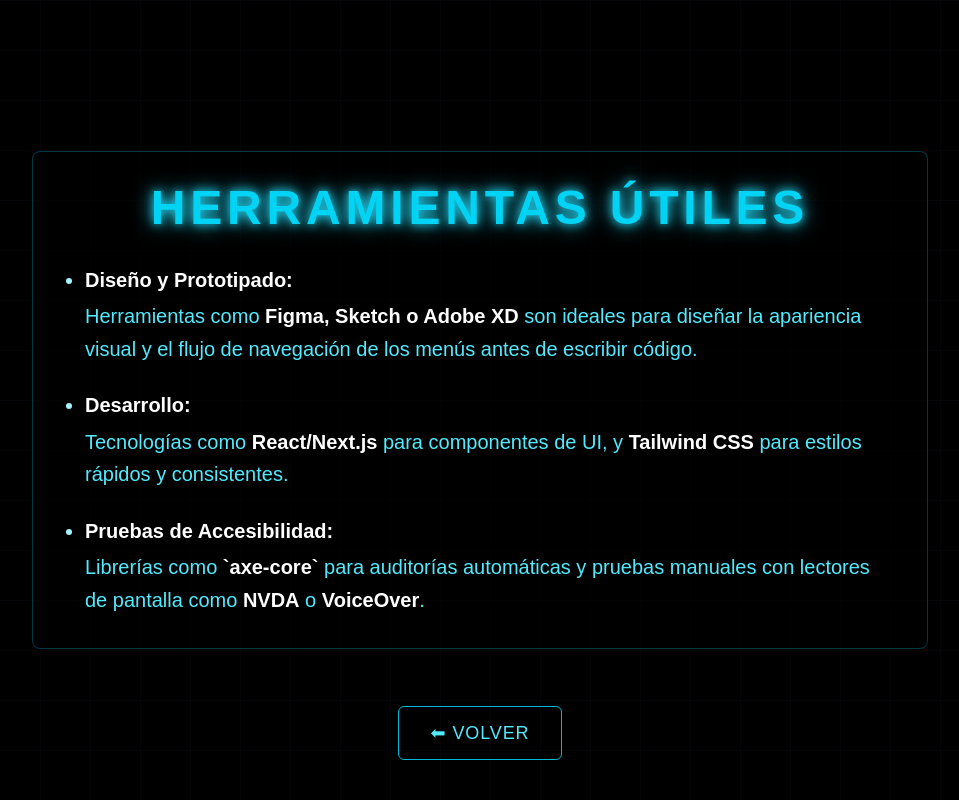
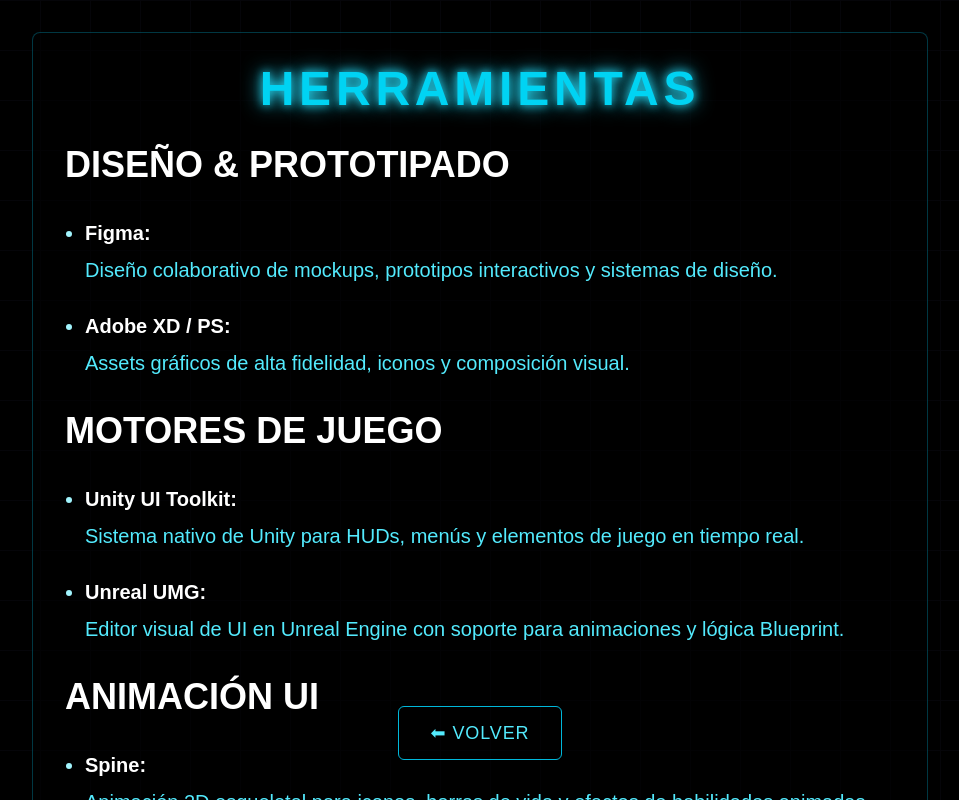
Before and after one commit to Santiago25-lab/VideoGameInterface, a Next.js app in the folder videogameinterface/: page / in a window 1280 px wide. Both pictures are taken after a click on the button "HERRAMIENTAS". Shown: the top 800 px of the page, without its empty margins (160-1119 px from the left). Built offline with nearby package versions, Linux system fonts and the light colour scheme.

Commit message:
subo contenido herramientas

```diff
--- a/videogameinterface/app/components/herramientas.tsx
+++ b/videogameinterface/app/components/herramientas.tsx
@@ -6,27 +6,59 @@
 
 export default function HerramientasScreen({ onBack }: HerramientasScreenProps) {
     return (
-        <InfoPageSkeleton title="Herramientas Útiles" onBack={onBack}>
+        <InfoPageSkeleton title="HERRAMIENTAS" onBack={onBack}>
+            <div className="space-y-8">
+                <h2 className="text-3xl font-bold uppercase text-white md:text-4xl">Diseño & Prototipado</h2>
                 <ul className="list-disc space-y-6 pl-5">
                     <li>
-                    <strong className="text-white">Diseño y Prototipado:</strong>
+                        <strong className="text-white">Figma:</strong>
                         <p className="mt-1 text-cyan-300">
-                        Herramientas como <strong className="text-white">Figma, Sketch o Adobe XD</strong> son ideales para diseñar la apariencia visual y el flujo de navegación de los menús antes de escribir código.
+                            Diseño colaborativo de mockups, prototipos interactivos y sistemas de diseño.
                         </p>
                     </li>
                     <li>
-                    <strong className="text-white">Desarrollo:</strong>
+                        <strong className="text-white">Adobe XD / PS:</strong>
                         <p className="mt-1 text-cyan-300">
-                        Tecnologías como <strong className="text-white">React/Next.js</strong> para componentes de UI, y <strong className="text-white">Tailwind CSS</strong> para estilos rápidos y consistentes.
+                            Assets gráficos de alta fidelidad, iconos y composición visual.
+                        </p>
+                    </li>
+                </ul>
+
+                <h2 className="text-3xl font-bold uppercase text-white md:text-4xl">Motores de Juego</h2>
+                <ul className="list-disc space-y-6 pl-5">
+                    <li>
+                        <strong className="text-white">Unity UI Toolkit:</strong>
+                        <p className="mt-1 text-cyan-300">
+                            Sistema nativo de Unity para HUDs, menús y elementos de juego en tiempo real.
                         </p>
                     </li>
                     <li>
-                    <strong className="text-white">Pruebas de Accesibilidad:</strong>
+                        <strong className="text-white">Unreal UMG:</strong>
                         <p className="mt-1 text-cyan-300">
-                        Librerías como <strong className="text-white">`axe-core`</strong> para auditorías automáticas y pruebas manuales con lectores de pantalla como <strong className="text-white">NVDA</strong> o <strong className="text-white">VoiceOver</strong>.
+                            Editor visual de UI en Unreal Engine con soporte para animaciones y lógica Blueprint.
                         </p>
                     </li>
                 </ul>
+
+                <h2 className="text-3xl font-bold uppercase text-white md:text-4xl">Animación UI</h2>
+                <ul className="list-disc space-y-6 pl-5">
+                    <li>
+                        <strong className="text-white">Spine:</strong>
+                        <p className="mt-1 text-cyan-300">
+                            Animación 2D esqueletal para iconos, barras de vida y efectos de habilidades animadas.
+                        </p>
+                    </li>
+                    <li>
+                        <strong className="text-white">DragonBones:</strong>
+                        <p className="mt-1 text-cyan-300">
+                            Alternativa open-source de animación 2D, integrable en Unity y Cocos2D.
+                        </p>
+                    </li>
+                </ul>
+            </div>
+            <div className="mt-10 text-right text-sm text-cyan-600">
+                <p>Notas: B8, HI</p>
+            </div>
         </InfoPageSkeleton>
     );
 }
```
Lines whose indentation alone changed are shown as unchanged.
